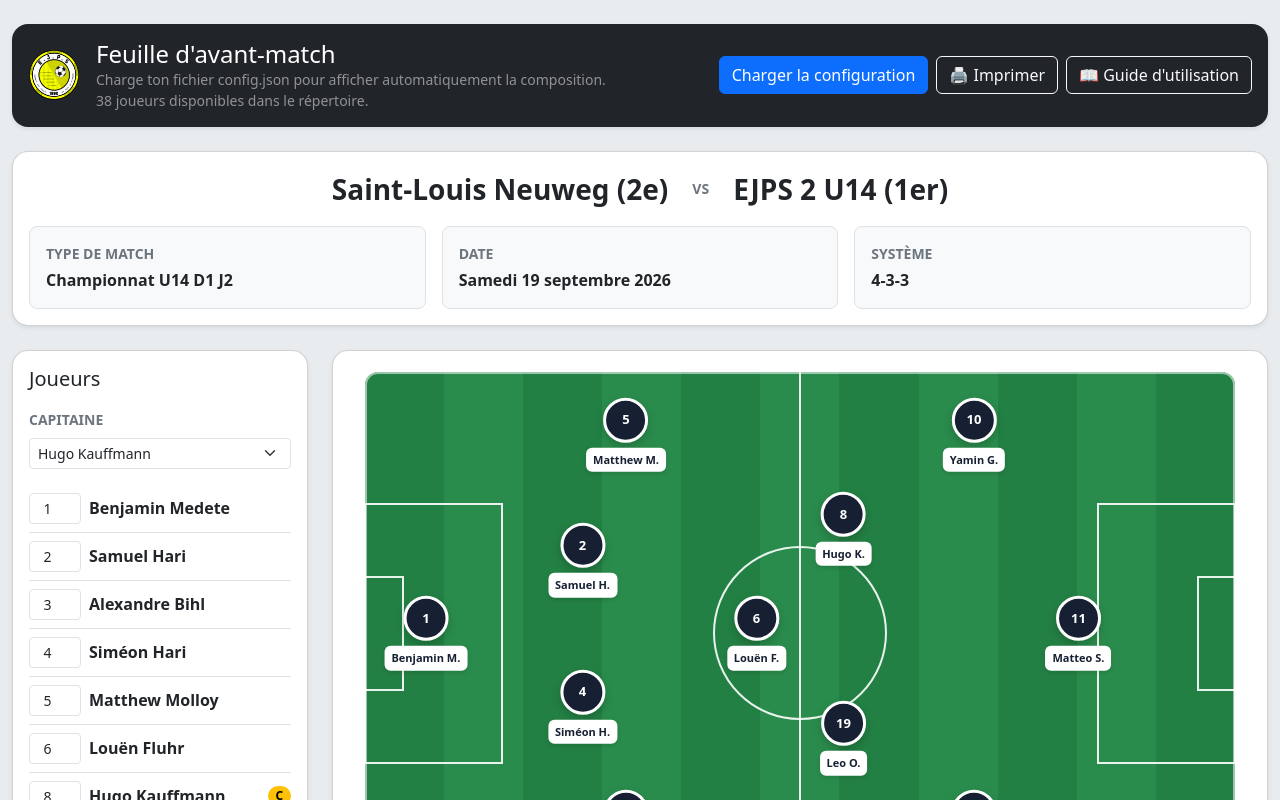
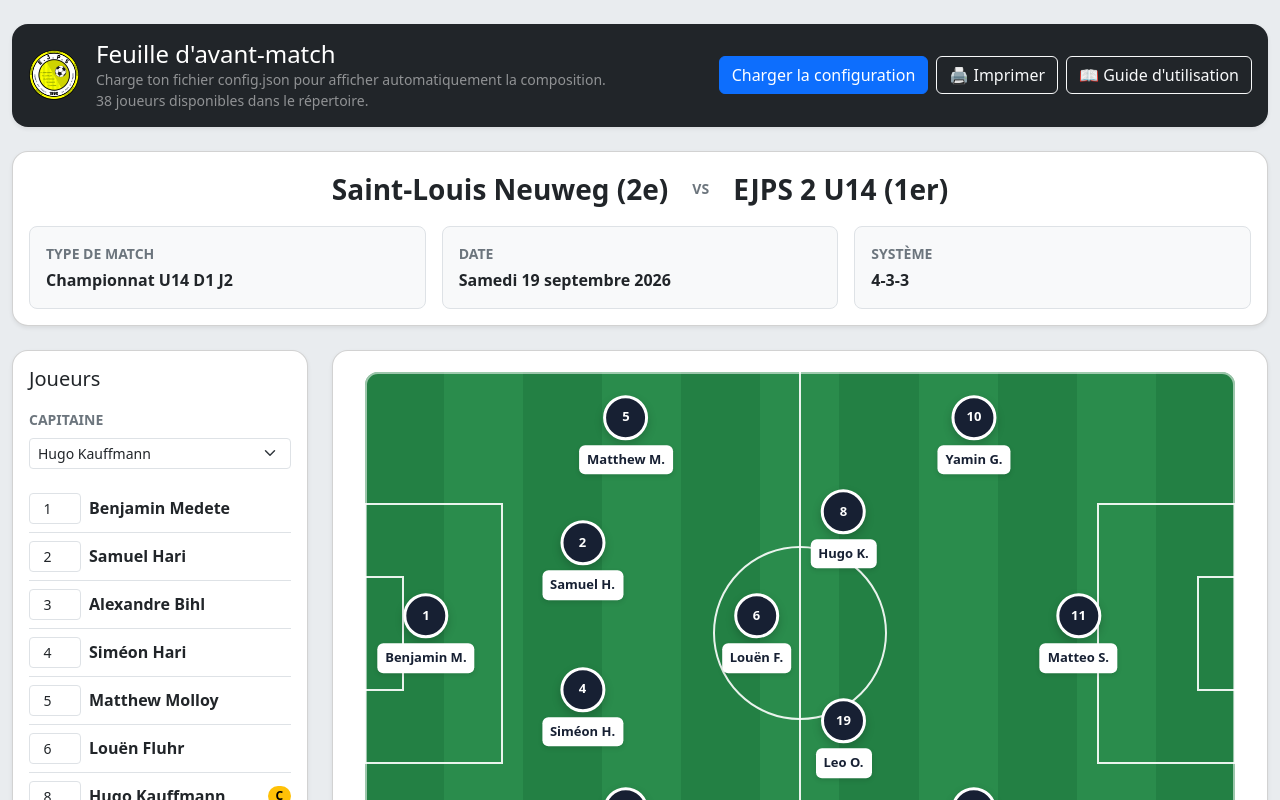
Before and after one commit to maxcl10/CoachBoard, an Angular app: page / in a window 1280 px wide. Shown: the top 800 px of the page. Built offline with nearby package versions, Linux system fonts and the light colour scheme.

Commit message:
feat: update label styles for improved readability and consistency

```diff
--- a/src/app/app.scss
+++ b/src/app/app.scss
@@ -130,12 +130,12 @@
 
 .label {
   margin-top: 5px;
-  padding: 4px 7px;
+  padding: 5px 8px;
   border-radius: 6px;
   background: white;
   color: #172033;
   font-weight: 800;
-  font-size: 11px;
+  font-size: 13px;
   white-space: nowrap;
   box-shadow: 0 2px 5px rgba(0, 0, 0, 0.12);
 }
@@ -279,9 +279,9 @@
     border-width: 2px;
   }
   .label {
-    margin-top: 3px;
-    padding: 2px 5px;
-    font-size: 9px;
+    margin-top: 4px;
+    padding: 4px 7px;
+    font-size: 13px;
   }
   .match-card {
     break-after: avoid;
```
